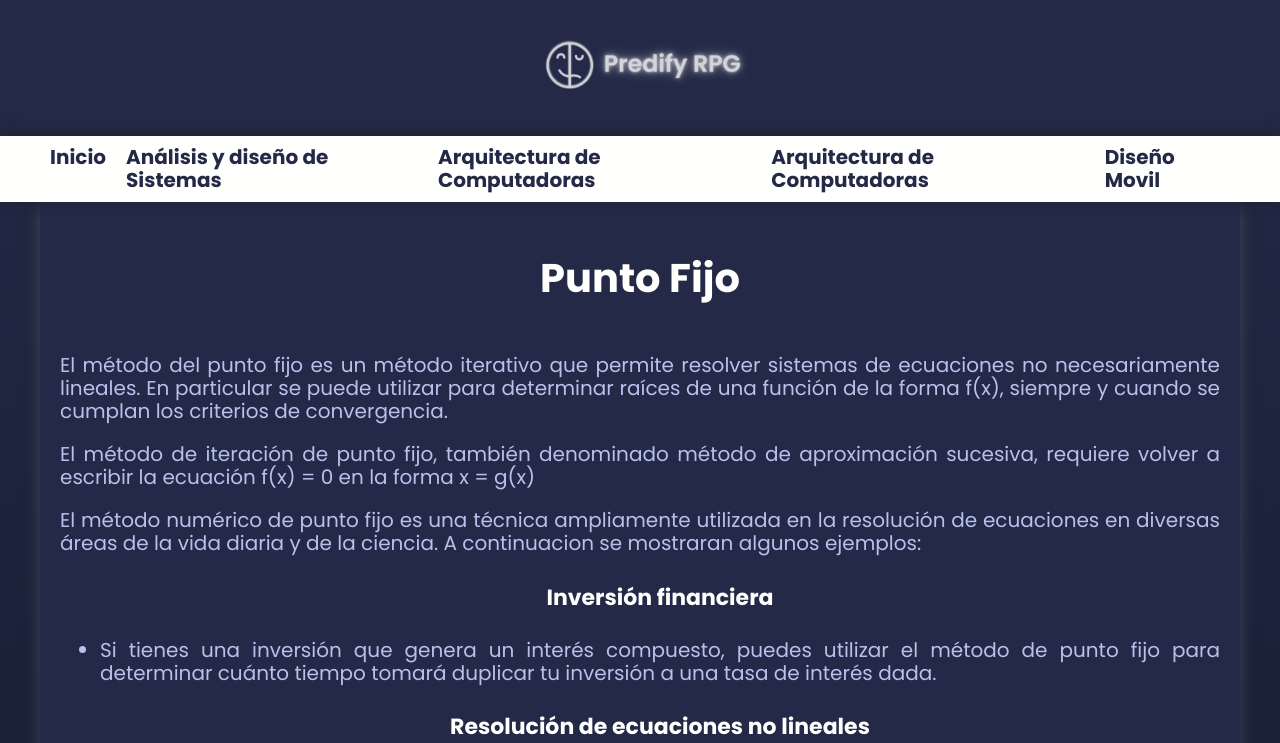
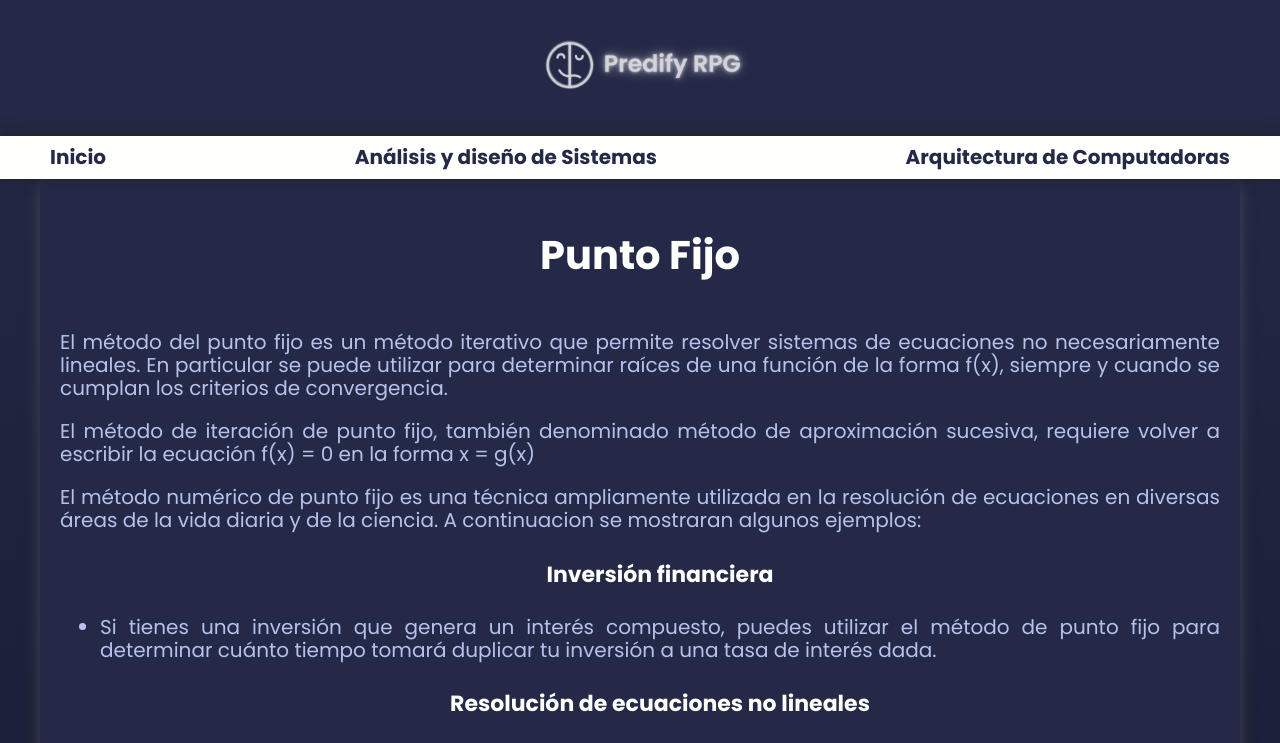
Before and after one commit to GuillermoMora03/freelancer, a website: page pages/MetodosNumericos.html in a window 1280 px wide. Shown: the top 743 px of the page. Drawn offline with nearby package versions, Linux system fonts and the light colour scheme; a web font is replaced by a local one.

Commit message:
Cambios en el navBar

```diff
--- a/pages/MetodosNumericos.html
+++ b/pages/MetodosNumericos.html
@@ -41,9 +41,7 @@
         <nav class="navegacion-principal contenedor">
           <a href="../index.html">Inicio</a>
           <a href="./AnalisisSistemas.html">Análisis y diseño de Sistemas</a>
-          <a href="#">Arquitectura de Computadoras</a>
-          <a href="../pages/ArquitecturaComputadoras.html">Arquitectura de Computadoras</a>
-          <a href="./AplicacionesMóviles.html">Diseño Movil</a>
+          <a href="./ArquitecturaComputadoras.html">Arquitectura de Computadoras</a>
         </nav>
       </div>
     </header>
```
Also changed, not shown: index.html (+0 -2 lines), pages/AnalisisSistemas.html (+2 -4 lines), pages/ArquitecturaComputadoras.html (+1 -2 lines).
